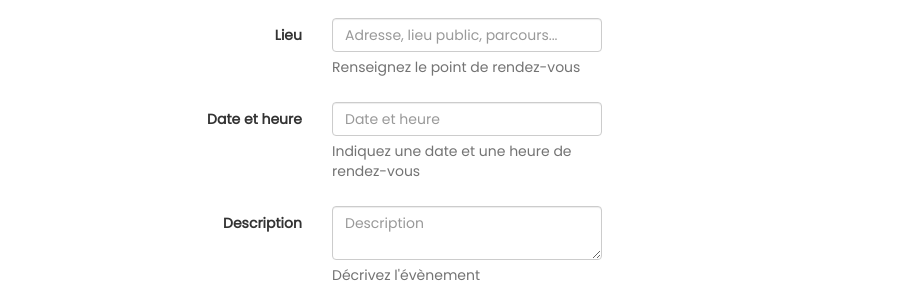
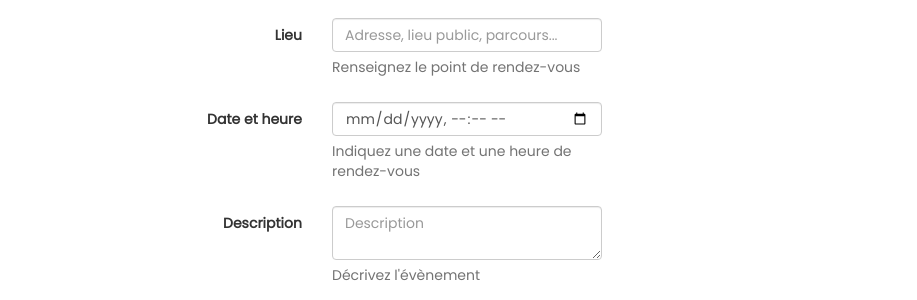
Before and after one commit to Bobimer/Enterprise-Red, a PHP site: page /create.php in a window 1280 px wide. Shown: the part 236-536 px from the top of the page, without its empty margins (173-1090 px from the left). Run offline with PHP 8.4, Linux system fonts and the light colour scheme; some libraries are stand-ins or nearby versions.

Commit message:
Datetime

```diff
--- a/create.php
+++ b/create.php
@@ -82,10 +82,9 @@
                 </div>
 
                 <div class="form-group">
-                    <!-- Event date -->
-                    <label class="col-md-4 control-label" for="textinput">Date et heure</label>
+                    <label class="col-md-4 control-label">Date et heure</label>
                     <div class="col-md-4">
-                        <input id="textinput" name="textinput" type="text" placeholder="Date et heure" class="form-control input-md">
+                        <input class="form-control" type="datetime-local" id="datetime">
                         <span class="help-block">Indiquez une date et une heure de rendez-vous</span>
                     </div>
                 </div>
```
